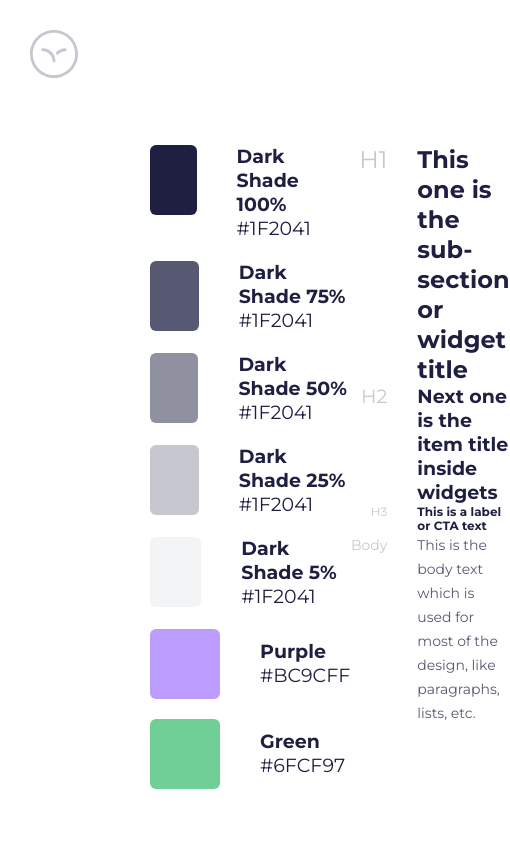
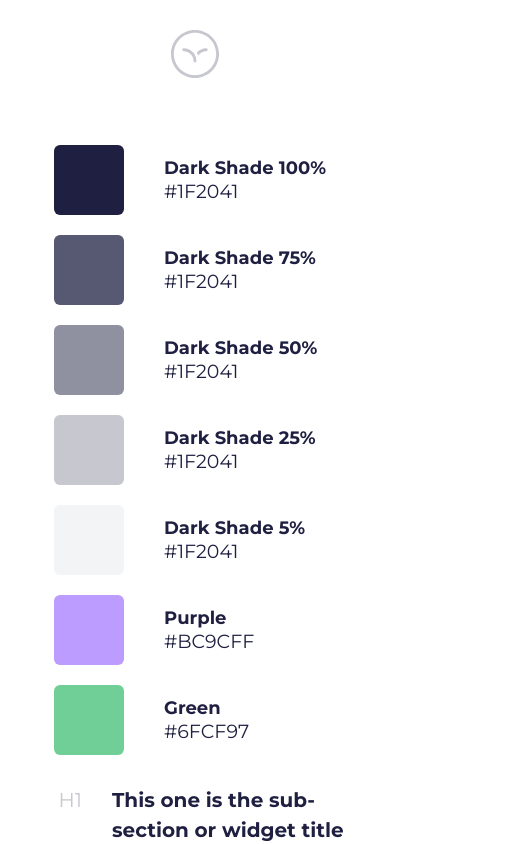
Before and after one commit to PushkinDenis/toxin-hotel-react, a React (Vite) app: page /toxin-hotel-react/colors-and-type in a window 390 px wide. Shown: the top 844 px of the page, 510 px wide, since content can reach past the window. Built offline with nearby package versions, Linux system fonts and the light colour scheme.

Commit message:
style fix

```diff
--- a/src/pages/ui-kit/colors-type/ui/colors-type.module.scss
+++ b/src/pages/ui-kit/colors-type/ui/colors-type.module.scss
@@ -51,3 +51,52 @@
     }
   }
 }
+
+@media only screen and (max-width: 600px) {
+  h1 {
+    font-size: 20px
+  }
+
+  h2 {
+    font-size: 18px;
+  }
+  h3 {
+    font-size: 16px;
+  }
+  .wrapper {
+    display: flex;
+    flex-direction: column;
+    align-items: center;
+
+    justify-content: center;
+
+    & > main {
+      margin: 0;
+    }
+  }
+  .color-label {
+    display: flex;
+    flex-direction: column;
+    margin-left: 40px;
+    justify-content: center;
+  }
+
+  .type {
+    display: grid;
+    grid-template-columns: 1fr;
+    width: 300px;
+    height: 321px;
+
+    &-block {
+      display: grid;
+      grid-template-columns: 37px 1fr;
+      margin-top: 30px;
+
+      & > h1:first-child, h2:first-child, h3:first-child, p:first-child {
+        color: var(--color-dark-shade-25);
+        font-weight: normal;
+        text-align: end;
+      }
+    }
+  }
+}
--- a/src/pages/ui-kit/layout/ui/layout-ui-kit.module.scss
+++ b/src/pages/ui-kit/layout/ui/layout-ui-kit.module.scss
@@ -2,13 +2,33 @@
   display: flex;
   flex-direction: column;
   width: 100%;
+
   & > img {
     width: 48px;
     height: 48px;
     margin: 30px auto 67px 30px;
   }
+
   & > main {
     margin-left: 150px;
     margin-right: 158px;
   }
 }
+
+@media only screen and (max-width: 600px) {
+  .wrapper {
+    display: flex;
+    flex-direction: column;
+    margin: 0;
+
+    & > main {
+      margin: 0;
+    }
+
+    & > img {
+      width: 48px;
+      height: 48px;
+      margin: 30px auto 67px auto;
+    }
+  }
+}
```
